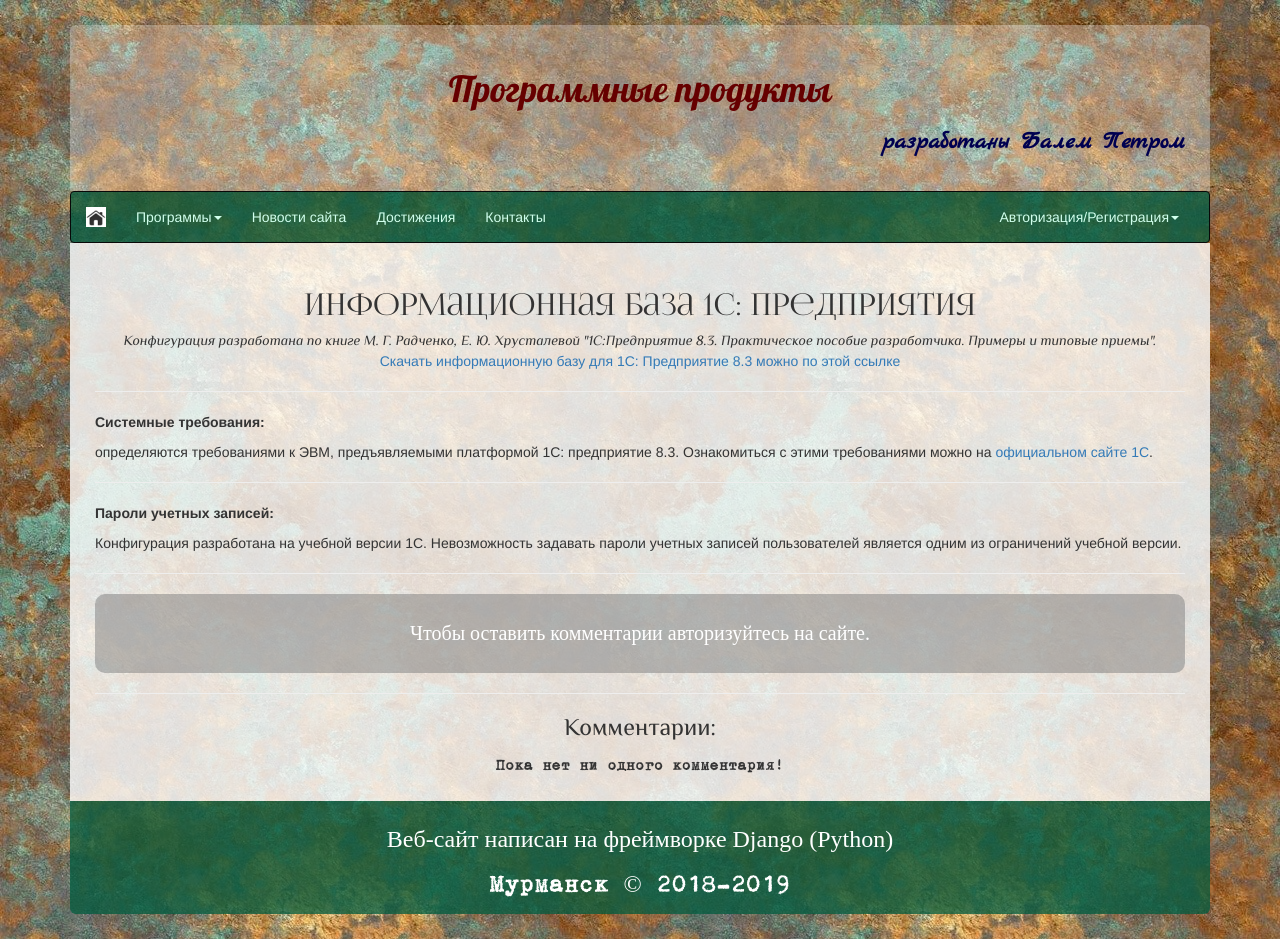
After one commit to petyabal/mySite, a Django app: page /1C/ in a window 1280 px wide. The commit adds this page. Run offline with Django 3.2, Linux system fonts and the light colour scheme; data that the repository does not hold is empty; some libraries are stand-ins or nearby versions; some web fonts are replaced.

Commit message:
mySite v.1.4.2

```diff
--- /dev/null
+++ b/mainpage/templates/mainpage/1C.html
@@ -0,0 +1,19 @@
+{% extends 'base.html' %}
+{% block title %}1C{% endblock %}
+{% block content %}
+	{% load static %}
+	<div class="container">
+		<div class="contentField">
+			<div class="programmName"><h2>Информационная база 1С: Предприятия</h2></div>
+			<div class="programmInfo">Конфигурация разработана по книге М. Г. Радченко, Е. Ю. Хрусталевой "1С:Предприятие 8.3. Практическое пособие разработчика. Примеры и типовые приемы".</div>
+			<div class="myLink"><a href="{% static 'myprogramms/1Cv8.dt' %}">Скачать информационную базу для 1C: Предприятие 8.3 можно по этой ссылке</a></div>
+			<hr>
+			<p><b>Системные требования:</b></p>
+			<p>определяются требованиями к ЭВМ, предъявляемыми платформой 1С: предприятие 8.3. Ознакомиться с этими требованиями можно на <a href="https://1c.ru/rus/products/1c/predpr/compat/hard/demand.htm">официальном сайте 1С</a>.</p>
+			<hr>
+			<p><b>Пароли учетных записей:</b></p>
+			<p>Конфигурация разработана на учебной версии 1С. Невозможность задавать пароли учетных записей пользователей является одним из ограничений учебной версии.</p>
+			{% block comments %}{% include 'comments.html' %}{% endblock comments %}
+		</div>
+	</div>
+{% endblock %}
--- a/mainpage/templates/mainpage/main_page.html
+++ b/mainpage/templates/mainpage/main_page.html
@@ -21,6 +21,7 @@
   	  </ul>
   	  <h3>Самостоятельно изучаю языки программирования:</h3>
   	  <ul>
+        <li>1C;</li>
   	    <li>Python;</li>
   	    <li>JavaScript.</li>
   	  </ul>
--- a/mainpage/urls.py
+++ b/mainpage/urls.py
@@ -10,6 +10,7 @@ urlpatterns = [
     path('dinnerware_accounting/', views.dinnerware_accounting, name='dinnerware_accounting'),
     path('world_war_ii/', views.world_war_ii, name='world_war_ii'),
     path('vacation_schedule/', views.vacation_schedule, name='vacation_schedule'),
+    path('1C/', views.my1C, name='my1C'),
     path('contacts/', views.contacts, name='contacts'),
     path('achievements/', views.achievements, name='achievements')
 ]
--- a/mainpage/views.py
+++ b/mainpage/views.py
@@ -191,6 +191,30 @@ def vacation_schedule(request):
 	return render(request, 'mainpage/vacation_schedule.html', {'form': form,
 		'comments': comment, 'unmoderated': my_comment})
 
+#страница информационной базы 1C: Предприятие 8.3
+def my1C(request):
+	comment = ProComment.objects.filter(comment_programm='my1C',
+		comment_moderation=True)
+	my_comment = None
+	if request.user.is_active:
+		my_comment = ProComment.objects.filter(
+			comment_programm='my1C',
+			comment_moderation=False,
+			comment_written_by=request.user)
+	if request.method == 'POST':
+		form = ProCommentForm(request.POST)
+		if form.is_valid():
+			form = form.save(commit=False)
+			form.comment_written_by = request.user
+			form.comment_programm = Programm.objects.get(
+				programm_title__exact='my1C')
+			form.save()
+			return redirect(my1C)
+	else:
+		form = ProCommentForm()
+	return render(request, 'mainpage/1C.html', {'form': form,
+		'comments': comment, 'unmoderated': my_comment})
+
 #страница с контактными данными и формой обратной связи
 def contacts(request):
 	message = None
--- a/templates/navbar.html
+++ b/templates/navbar.html
@@ -8,6 +8,9 @@
 {% url 'dinnerware_accounting' as dwaccount %}
 {% url 'world_war_ii' as wwii %}
 {% url 'vacation_schedule' as vacations %}
+
+{% url 'my1C' as my1C %}
+
 {% url 'contacts' as contacts %}
 {% url 'achievements' as achievements %}
 
@@ -47,6 +50,7 @@
             <li><a href="{{ dwaccount }}">Учет посуды в ресторане "Спасательный круг"</a></li>
             <li><a href="{{ wwii }}">Викторина "Своя игра" на тему "История второй мировой войны"</a></li>
             <li><a href="{{ vacations }}">Формирование и ведение графика отпусков сотрудников "Колэнерго"</a></li>
+            <li><a href="{{ my1C }}">Информационная база платформы 1С: Предприятие 8.3</a></li>
             <li><a href="{{ qlist }}"><b>Приложение для онлайн-тестирований</b></a></li>
             <li role="separator" class="divider"></li>
             <li><a href="https://github.com/petyabal/mySite"><b>>> Ссылка на github.com с программным кодом веб-проекта <<</b></a></li>
```
Also changed, not shown: 2 other files.
